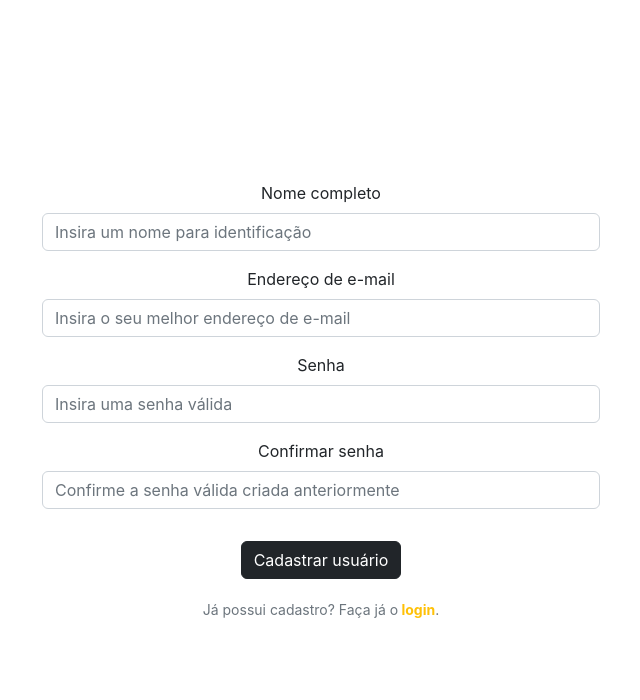
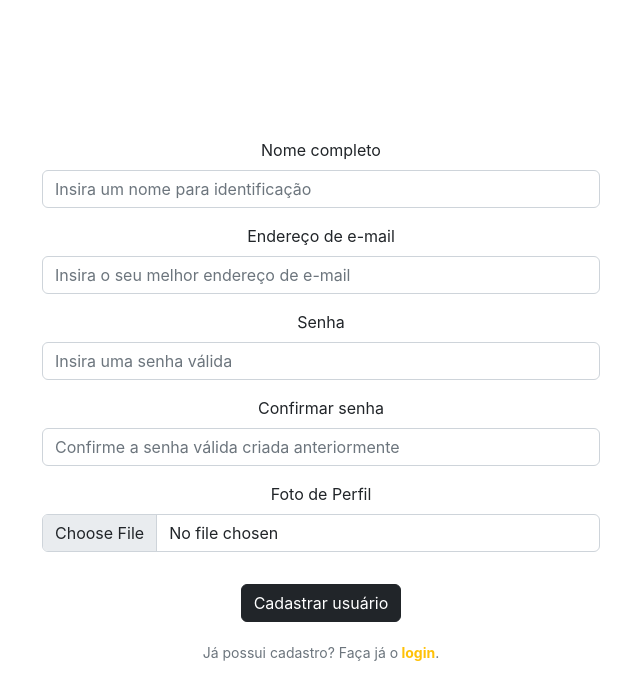
Before and after one commit to karenokasaki/week7-client, a React (Create React App) app: page /sign-up in a window 1280 px wide. Shown: the top 700 px of the page, without its empty margins (319-959 px from the left). Built offline with nearby package versions, Linux system fonts and the light colour scheme.

Commit message:
upload image done

```diff
--- a/src/pages/ProfilePage.js
+++ b/src/pages/ProfilePage.js
@@ -1,6 +1,6 @@
 import { Button, Col, Container, Nav, Navbar, Row } from "react-bootstrap";
 import { Link, useNavigate } from "react-router-dom";
-import { useEffect, useContext } from "react";
+import { useEffect, useContext, useState } from "react";
 import { AuthContext } from "../contexts/authContext";
 import api from "../api/api";
 
@@ -9,11 +9,13 @@ function ProfilePage() {
 
   const { setLoggedInUser } = useContext(AuthContext);
 
+  const [user, setUser] = useState({});
+
   useEffect(() => {
     async function fetchUser() {
       try {
         const response = await api.get("/user/profile");
-        console.log(response);
+        setUser(response.data);
       } catch (error) {
         console.log(error);
       }
@@ -27,7 +29,7 @@ function ProfilePage() {
     localStorage.removeItem("loggedInUser");
 
     //atualizar o meu context
-    setLoggedInUser(null)
+    setLoggedInUser(null);
 
     navigate("/");
   }
@@ -50,6 +52,9 @@ function ProfilePage() {
 
       <Container className="mt-5">
         <h1 className="text-muted">Nome do usuário</h1>
+        <p>{user.name}</p>
+        <p>{user.email}</p>
+        <img src={user.profilePic} alt="profile Pic" />
         <Row>
           <Col>
             <Button variant="primary">
--- a/src/pages/SignUpPage.js
+++ b/src/pages/SignUpPage.js
@@ -13,8 +13,32 @@ function SignUpPage() {
     confirmPassword: "",
   });
 
+  //esse state vai guardar a IMAGEM escolhida pelo usuário
+  const [img, setImg] = useState();
+
   function handleChange(e) {
     setForm({ ...form, [e.target.name]: e.target.value });
+  }
+
+  function handleImage(e) {
+    //console.log(e.target.files[0]);
+    setImg(e.target.files[0]);
+
+  }
+
+  async function handleUpload(e) {
+    try {
+      const uploadData = new FormData();
+      uploadData.append("picture", img)
+
+      const response = await api.post("/uploadImage/upload", uploadData )
+
+      console.log(uploadData);
+
+      return response.data.url
+    } catch (error) {
+      console.log(error);
+    }
   }
 
   async function handleSubmit(e) {
@@ -26,9 +50,12 @@ function SignUpPage() {
       return;
     }
 
+    //vou chamar a função handleUpload()
+    const imgURL = await handleUpload()
+
     //disparo a requisição de cadastro para o meu servidor
     try {
-      await api.post("/user/sign-up", form);
+      await api.post("/user/sign-up", {...form, profilePic: imgURL});
 
       navigate("/login");
     } catch (error) {
@@ -89,6 +116,11 @@ function SignUpPage() {
           />
         </Form.Group>
 
+        <Form.Group className="mb-3">
+          <Form.Label>Foto de Perfil</Form.Label>
+          <Form.Control type="file" onChange={handleImage} />
+        </Form.Group>
+
         <Button className="my-3" variant="dark" type="submit">
           Cadastrar usuário
         </Button>
```
